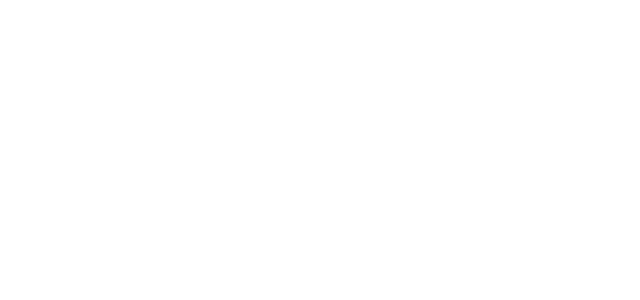
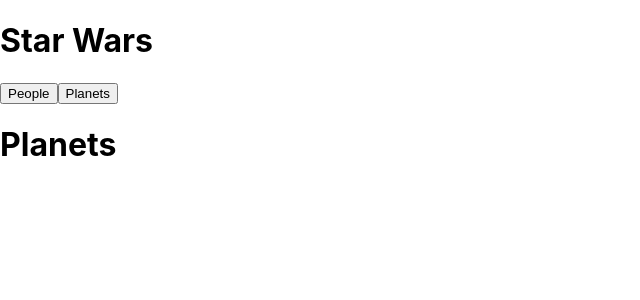
Before and after one commit to iamLolade/starwars, a React (Create React App) app: page / in a window 1280 px wide. Shown: the top 300 px of the page, without its empty margins (0-640 px from the left). Built offline with nearby package versions, Linux system fonts and the light colour scheme.

Commit message:
Created the required components

```diff
--- a/src/App.js
+++ b/src/App.js
@@ -1,8 +1,18 @@
+import React, { useState } from "react";
+import Navbar from "./components/Navbar";
+import People from "./components/People";
+import Planets from "./components/Planets";
+
 
 function App() {
+  const [page, setPage] = useState("planets")
   return (
     <div className="App">
-
+      <h1>Star Wars</h1>
+      <Navbar setPage={setPage} />
+      <div className="content">
+        {page === "planets" ? <Planets /> : <People />}
+      </div>
     </div>
   );
 }
--- /dev/null
+++ b/src/components/Navbar.js
@@ -0,0 +1,10 @@
+const Navbar = ({ setPage }) => {
+    return (
+        <nav>
+            <button onClick={() => setPage("people")}>People</button>
+            <button onClick={() => setPage("planets")}>Planets</button>
+        </nav>
+     );
+}
+
+export default Navbar;
--- /dev/null
+++ b/src/components/People.js
@@ -0,0 +1,9 @@
+const People = () => {
+    return (
+        <div>
+            <h1>People</h1>
+        </div>
+     );
+}
+
+export default People;
--- /dev/null
+++ b/src/components/Planets.js
@@ -0,0 +1,9 @@
+const Planets = () => {
+    return (
+        <div>
+            <h1>Planets</h1>
+        </div>
+     );
+}
+
+export default Planets;
```
